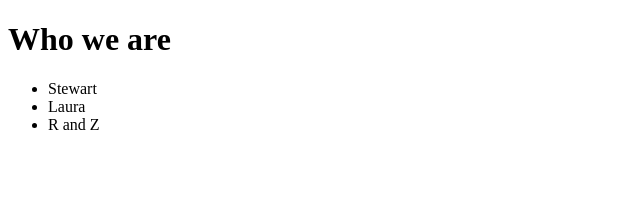
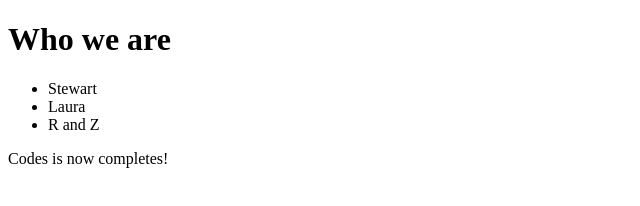
Before and after one commit to stewartdesoto/com.bread.demo, a plain HTML site: page WebContent/contacts.html in a window 1280 px wide. Shown: the whole page, without its empty margins (0-640 px from the left). Drawn offline with Linux system fonts and the light colour scheme.

Commit message:
final code add for r2_contacts branch

```diff
--- a/WebContent/contacts.html
+++ b/WebContent/contacts.html
@@ -11,5 +11,6 @@
 <li>Laura</li>
 <li>R and Z</li>
 </ul>
+Codes is now completes!
 </body>
 </html>
```
